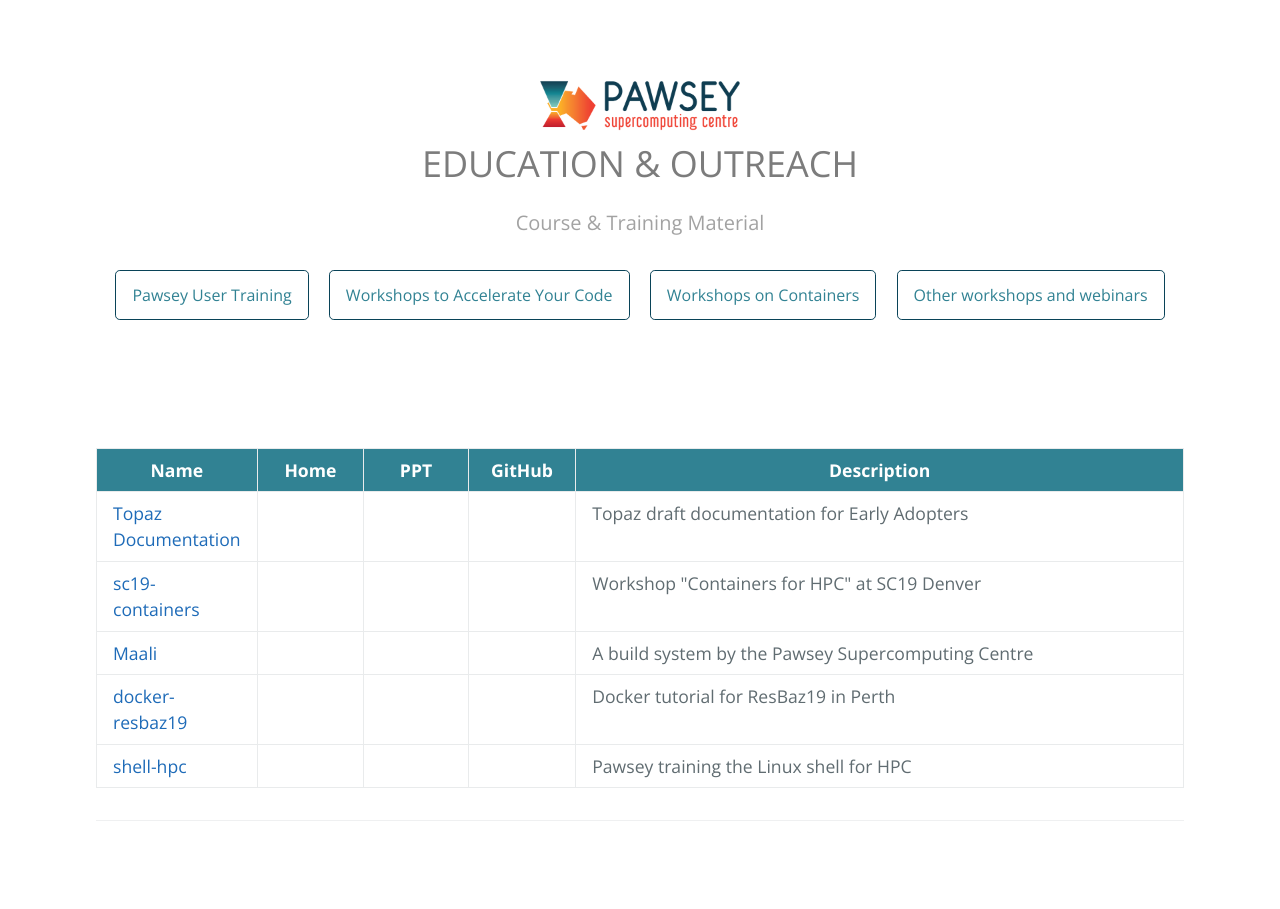
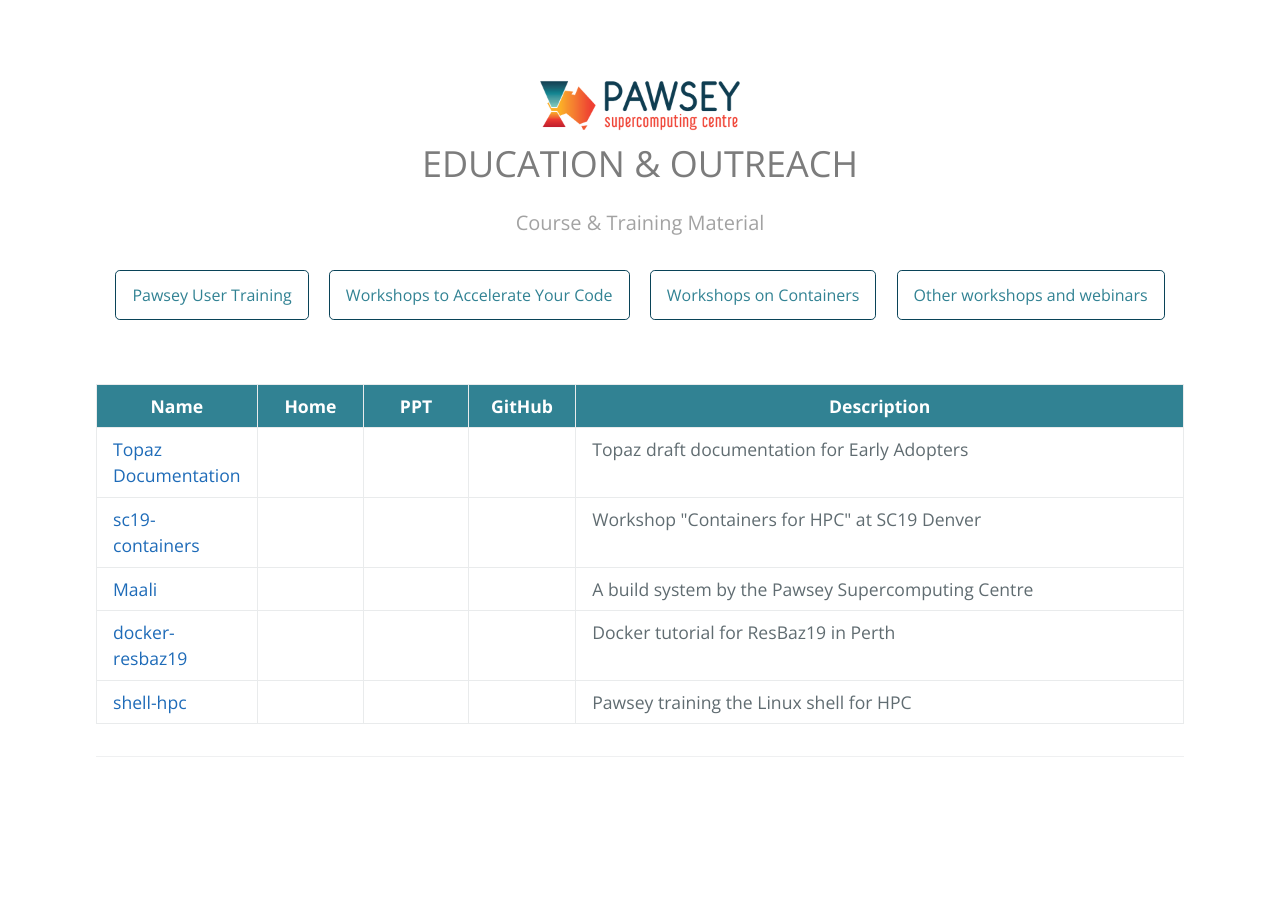
Before and after one commit to ratkinson0405/ratkinson0405.github.io, a Jekyll site: the page built from index.md, in a window 1280 px wide. Built offline with Jekyll 4.4.1, drawn with Linux system fonts in a browser that asks for light colours; our own code applies the rules of GitHub Pages for plain Markdown files; the repository's description, which GitHub fills in, is left out.

Commit message:
Update jekyll-theme-cayman-red.scss

```diff
--- a/_sass/jekyll-theme-cayman-red.scss
+++ b/_sass/jekyll-theme-cayman-red.scss
@@ -111,15 +111,15 @@ a {
   background-color: $header-bg-color;
 
   @include large {
-    padding: 5rem 6rem;
+    padding: 5rem 6rem 1rem;
   }
 
   @include medium {
-    padding: 3rem 4rem;
+    padding: 3rem 4rem 1rem;
   }
 
   @include small {
-    padding: 2rem 1rem;
+    padding: 2rem 1rem 0rem;
   }
 }
 
```
